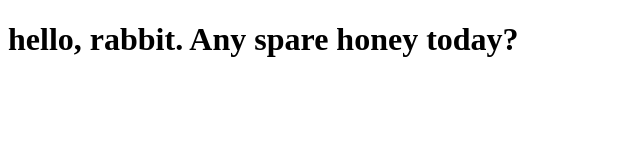
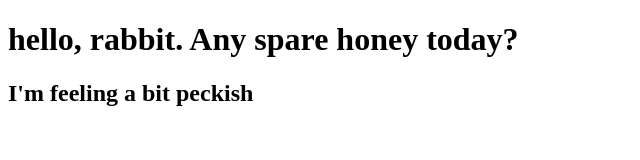
Before and after one commit to mel2121/influencerGame, a plain HTML site: page test.html in a window 1280 px wide. Shown: the whole page, without its empty margins (0-640 px from the left). Drawn offline with nearby package versions, Linux system fonts and the light colour scheme.

Commit message:
Update test.html

```diff
--- a/test.html
+++ b/test.html
@@ -12,6 +12,7 @@
 
   <body>
   <h1>hello, rabbit. Any spare honey today?</h1>
+    <h2>I'm feeling a bit peckish</h2>
     <div id="root"></div>
   </body>
 </html>
```
